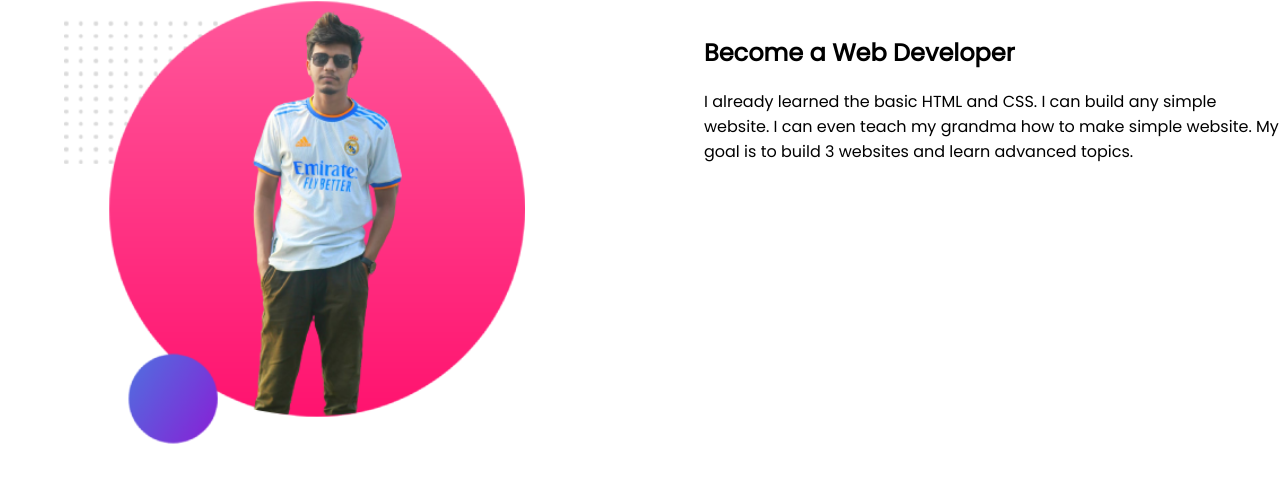
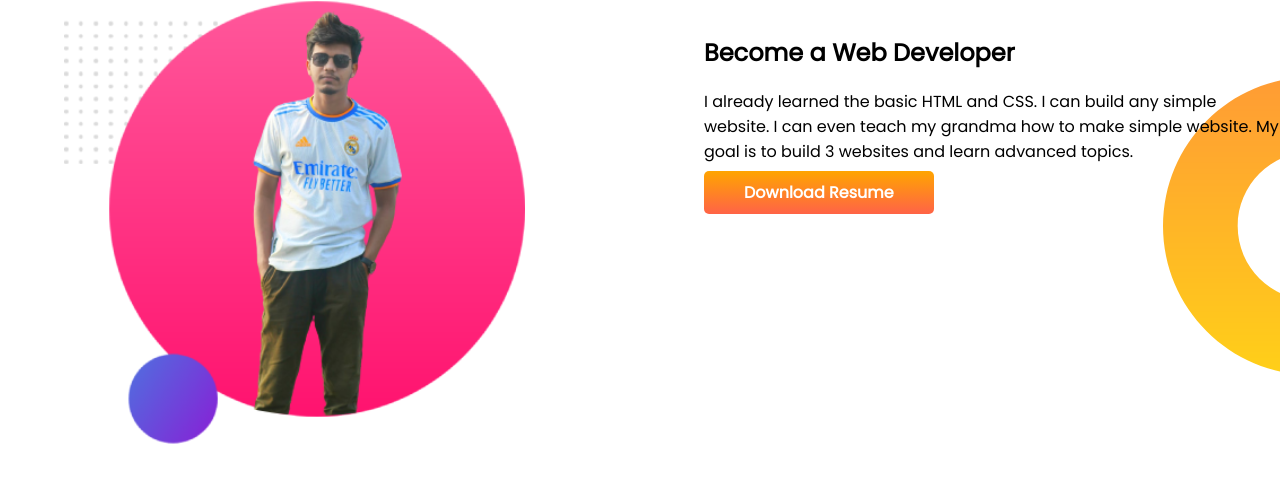
Before and after one commit to NaimulImtiaz/developer-protfolio, a plain HTML site: page index.html in a window 1280 px wide. Shown: the part 694-1176 px from the top of the page. Drawn offline with Linux system fonts and the light colour scheme.

Commit message:
background added

```diff
--- a/index.html
+++ b/index.html
@@ -39,6 +39,7 @@
             <h2> Become a Web Developer</h2>
             <p>I already learned the basic HTML and CSS. I can build any simple website. I can even teach my grandma how
                 to make simple website. My goal is to build 3 websites and learn advanced topics. </p>
+            <a class="link-button" target="_blank" href="">Download Resume</a>
         </div>
     </section>
 </body>
--- a/style.css
+++ b/style.css
@@ -39,3 +39,9 @@ section {
     background-image: url(images/top-banner.png);
     background-repeat: no-repeat;
 }
+
+.dream-big {
+    background-image: url(images/dream-bg.png);
+    background-repeat: no-repeat;
+    background-position: right;
+}
```
